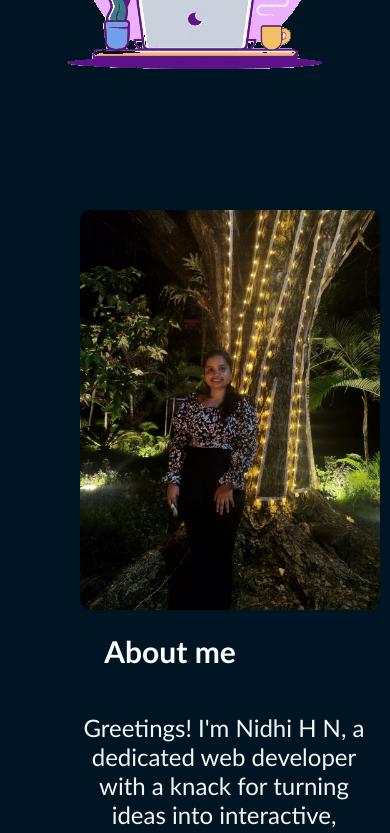
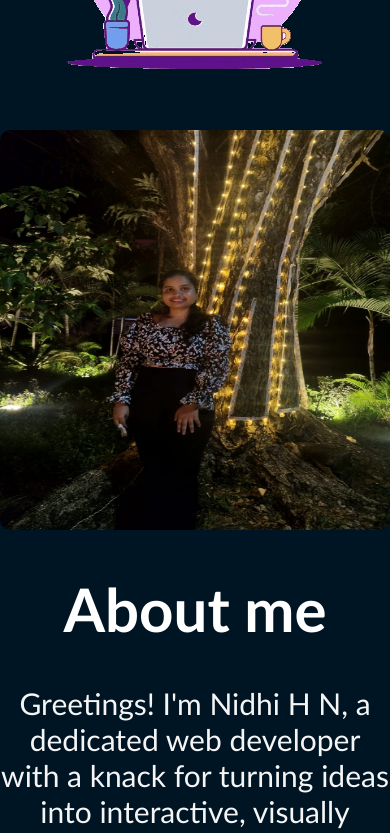
Before and after one commit to nidhihn/Internportfolio, a React (Create React App) app: page / in a window 390 px wide. Shown: the part 720-1553 px from the top of the page. Built offline with nearby package versions, Linux system fonts and the light colour scheme.

Commit message:
Changed image width

```diff
--- a/src/component/About.js
+++ b/src/component/About.js
@@ -6,7 +6,7 @@ function About() {
 
          <div id="About">
 
-            <div class="row">
+            {/* <div class="row"> */}
                 <div class="about-col-1">
                     <img id="abtimage"src={image} alt="Image"/>
                 </div>
@@ -23,8 +23,8 @@ function About() {
 
 
                 </div>
-            </div>
-
+            {/* </div>
+         */}
     </div>
 
         </>
--- a/src/css/About.css
+++ b/src/css/About.css
@@ -6,16 +6,18 @@ body {
       font-family: 'Gill Sans', 'Gill Sans MT', Calibri, 'Trebuchet MS', sans-serif;
   }
 #About{
-    padding: 80px;
+    /* padding: 80px; */
     display: flex;
     justify-content: space-between;
     flex-wrap: wrap;
+    flex-direction: row;
+
 }
-.row{
+/* .row{
     display: flex;
     justify-content: space-between;
     flex-wrap: wrap;
-}
+} */
 .about-col-1{
     flex-basis: 35%;
 }
@@ -40,20 +42,29 @@ body {
     list-style: none;
 }
 @media (max-width:600px){
-    #about{
+    /* #about{
         display: flex;
         flex-direction: column;
-        /* flex-wrap: nowrap; */
+        /* flex-wrap: nowrap;
+     } */
+
+
+    #About{
+        /* padding: 80px; */
+        /* display: flex; */
+        justify-content: space-between;
+        flex-wrap: wrap;
+        flex-direction: column;
 
     }
     .about-col-1 img{
-        width: 300px;
+        width: 100%;
         height: 400px;
        flex-basis: 0%;
 
 
     }
-    .about-col-2 {
+    /* .about-col-2 {
         display: flex;
         flex-direction: column;
         width: 100px;
@@ -62,26 +73,25 @@ body {
         /* margin-left: 40px;
        margin-right: 40px; */
 
-    }
+    */
     .about-col-2 .sub-title{
          font-size: 30px;
 
     }
-    .about-col-2 p{
+    /* .about-col-2 p{
         font-size: 24px;
          margin-left: 0;
         margin-right: 0;
         width: 160%;
 
-    }
+    } */
 }
 
-@media (max-width:600px){
+/* @media (max-width:600px){
     .about-col-1 #abtimage{
         justify-content: center;
+        margin-left: 0;
+        text-align: center;
+    }
 
-
-
-
-    }
- }
+ } */
```
